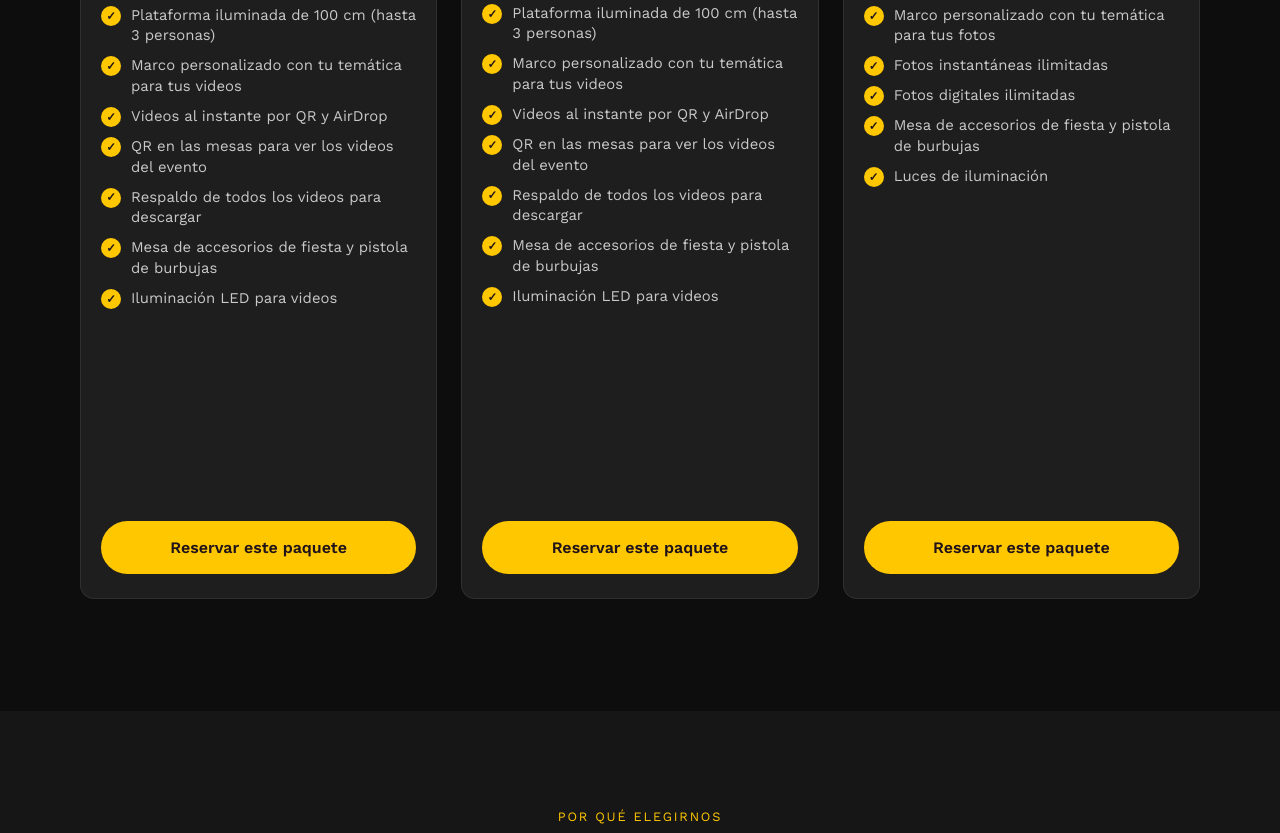
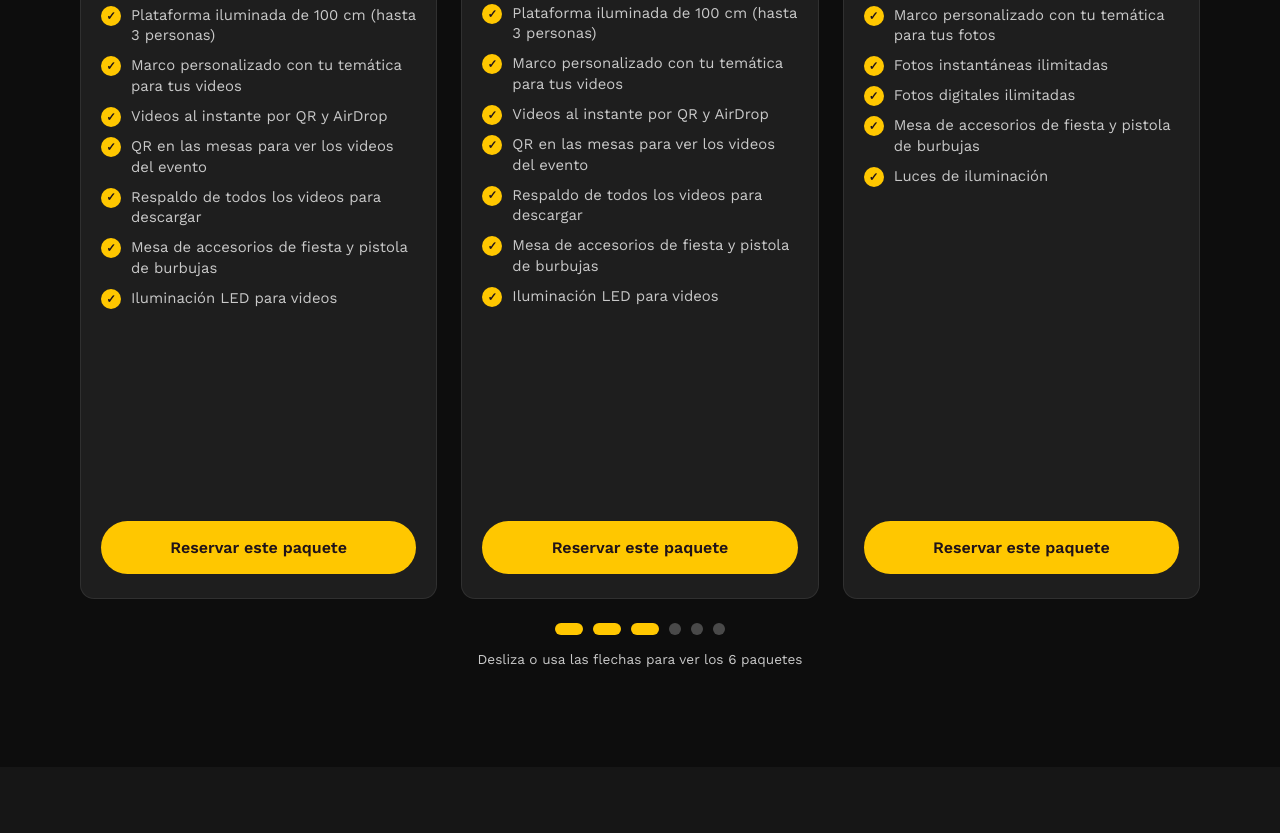
Before and after one commit to produccionesmyk/produccionesmyk.github.io, a plain HTML site: page index.html in a window 1280 px wide. Shown: the part 1818-2651 px from the top of the page. Drawn offline with nearby package versions, Linux system fonts and the light colour scheme.

Commit message:
Carrusel de 6 paquetes con indicadores

```diff
--- a/index.html
+++ b/index.html
@@ -19,7 +19,7 @@
   <link href="https://fonts.googleapis.com/css2?family=Fraunces:opsz,wght@9..144,400;9..144,600;9..144,700&family=Work+Sans:wght@400;500;600&display=swap" rel="stylesheet">
 
   <!-- Nuestro archivo de estilos -->
-  <link rel="stylesheet" href="style.css?v=20261017">  <!-- Cloudflare Web Analytics -->
+  <link rel="stylesheet" href="style.css?v=20261018">  <!-- Cloudflare Web Analytics -->
   <script type='module' src='https://static.cloudflareinsights.com/beacon.min.js' data-cf-beacon='{"token": "580ab2401219431e8d351046eb8cf425"}'></script>
   <!-- End Cloudflare Web Analytics -->
 </head>
@@ -96,7 +96,7 @@
       <article class="paquete">
 
         <h3 class="paquete__cat">Fotomatón 360°</h3>
-        <div class="paquete__foto"><img src="assets/equipos/fotomaton-360.jpg" alt="Fotomatón 360° de Producciones M&amp;K con plataforma iluminada y aro de luz" width="900" height="1213" loading="lazy"></div>
+        <div class="paquete__foto"><img src="fotomaton-360.jpg" alt="Fotomatón 360° de Producciones M&amp;K con plataforma iluminada y aro de luz" width="900" height="1213" loading="lazy"></div>
         <div class="paquete__head paquete__head--oscuro">
           <div>
             <span class="paquete__label">Paquete</span>
@@ -122,7 +122,7 @@
       <article class="paquete">
 
         <h3 class="paquete__cat">Fotomatón 360°</h3>
-        <div class="paquete__foto"><img src="assets/equipos/fotomaton-360.jpg" alt="Fotomatón 360° de Producciones M&amp;K con plataforma iluminada y aro de luz" width="900" height="1213" loading="lazy"></div>
+        <div class="paquete__foto"><img src="fotomaton-360.jpg" alt="Fotomatón 360° de Producciones M&amp;K con plataforma iluminada y aro de luz" width="900" height="1213" loading="lazy"></div>
         <div class="paquete__head">
           <div>
             <span class="paquete__label">Paquete</span>
@@ -148,7 +148,7 @@
       <article class="paquete">
 
         <h3 class="paquete__cat">Fotomatón Espejo</h3>
-        <div class="paquete__foto paquete__foto--espejo"><img src="assets/equipos/fotomaton-espejo.jpg" alt="Fotomatón espejo de Producciones M&amp;K con marco de luces y mesa de accesorios" width="900" height="1273" loading="lazy"></div>
+        <div class="paquete__foto paquete__foto--espejo"><img src="fotomaton-espejo.jpg" alt="Fotomatón espejo de Producciones M&amp;K con marco de luces y mesa de accesorios" width="900" height="1273" loading="lazy"></div>
         <div class="paquete__head paquete__head--oscuro">
           <div>
             <span class="paquete__label">Paquete</span>
@@ -172,7 +172,7 @@
       <article class="paquete">
 
         <h3 class="paquete__cat">Fotomatón Espejo</h3>
-        <div class="paquete__foto paquete__foto--espejo"><img src="assets/equipos/fotomaton-espejo.jpg" alt="Fotomatón espejo de Producciones M&amp;K con marco de luces y mesa de accesorios" width="900" height="1273" loading="lazy"></div>
+        <div class="paquete__foto paquete__foto--espejo"><img src="fotomaton-espejo.jpg" alt="Fotomatón espejo de Producciones M&amp;K con marco de luces y mesa de accesorios" width="900" height="1273" loading="lazy"></div>
         <div class="paquete__head">
           <div>
             <span class="paquete__label">Paquete</span>
@@ -196,7 +196,7 @@
       <article class="paquete paquete--combo">
         <span class="paquete__badge">Más popular</span>
         <h3 class="paquete__cat">Fotomatón 360° + Espejo</h3>
-        <div class="paquete__foto paquete__foto--duo"><img src="assets/equipos/fotomaton-espejo.jpg" alt="Fotomatón espejo de Producciones M&amp;K con marco de luces y mesa de accesorios" width="900" height="1273" loading="lazy"><img src="assets/equipos/fotomaton-360.jpg" alt="Fotomatón 360° de Producciones M&amp;K con plataforma iluminada y aro de luz" width="900" height="1213" loading="lazy"></div>
+        <div class="paquete__foto paquete__foto--duo"><img src="fotomaton-espejo.jpg" alt="Fotomatón espejo de Producciones M&amp;K con marco de luces y mesa de accesorios" width="900" height="1273" loading="lazy"><img src="fotomaton-360.jpg" alt="Fotomatón 360° de Producciones M&amp;K con plataforma iluminada y aro de luz" width="900" height="1213" loading="lazy"></div>
         <div class="paquete__head paquete__head--oscuro">
           <div>
             <span class="paquete__label">Paquete</span>
@@ -226,7 +226,7 @@
       <article class="paquete paquete--combo">
         <span class="paquete__badge">Más popular</span>
         <h3 class="paquete__cat">Fotomatón 360° + Espejo</h3>
-        <div class="paquete__foto paquete__foto--duo"><img src="assets/equipos/fotomaton-espejo.jpg" alt="Fotomatón espejo de Producciones M&amp;K con marco de luces y mesa de accesorios" width="900" height="1273" loading="lazy"><img src="assets/equipos/fotomaton-360.jpg" alt="Fotomatón 360° de Producciones M&amp;K con plataforma iluminada y aro de luz" width="900" height="1213" loading="lazy"></div>
+        <div class="paquete__foto paquete__foto--duo"><img src="fotomaton-espejo.jpg" alt="Fotomatón espejo de Producciones M&amp;K con marco de luces y mesa de accesorios" width="900" height="1273" loading="lazy"><img src="fotomaton-360.jpg" alt="Fotomatón 360° de Producciones M&amp;K con plataforma iluminada y aro de luz" width="900" height="1213" loading="lazy"></div>
         <div class="paquete__head">
           <div>
             <span class="paquete__label">Paquete</span>
@@ -256,6 +256,10 @@
 
       <button type="button" class="paquetes__arrow paquetes__arrow--next" id="pkNext" aria-label="Paquetes siguientes">&#8250;</button>
     </div>
+
+    <!-- Puntos indicadores: uno por paquete (se generan en script.js) -->
+    <div class="paquetes__dots" id="pkDots" aria-label="Ir a un paquete"></div>
+    <p class="paquetes__hint">Desliza o usa las flechas para ver los 6 paquetes</p>
   </section>
 
   <!-- ============ CONFIANZA / POR QUÉ NOSOTROS ============ -->
@@ -375,6 +379,6 @@
   </div>
 
   <!-- Nuestro archivo de interactividad (menú móvil, carrusel y visor de fotos) -->
-  <script src="script.js?v=20261017"></script>
+  <script src="script.js?v=20261018"></script>
 </body>
 </html>
--- a/script.js
+++ b/script.js
@@ -104,7 +104,33 @@ if (pkTrack && pkPrev && pkNext) {
 
   pkPrev.addEventListener('click', () => pkTrack.scrollBy({ left: -stepSize(), behavior: 'smooth' }));
   pkNext.addEventListener('click', () => pkTrack.scrollBy({ left: stepSize(), behavior: 'smooth' }));
-  pkTrack.addEventListener('scroll', updateArrows, { passive: true });
-  window.addEventListener('resize', updateArrows);
-  updateArrows();
+  // Puntos indicadores: uno por paquete; se iluminan los que se ven en pantalla
+  const pkDots = document.getElementById('pkDots');
+  const cards = Array.from(pkTrack.querySelectorAll('.paquete'));
+  const dots = cards.map((card, i) => {
+    const dot = document.createElement('button');
+    dot.type = 'button';
+    dot.className = 'paquetes__dot';
+    dot.setAttribute('aria-label', 'Ver paquete ' + (i + 1) + ': ' + card.querySelector('.paquete__nombre').textContent);
+    dot.addEventListener('click', () => {
+      const delta = card.getBoundingClientRect().left - pkTrack.getBoundingClientRect().left;
+      pkTrack.scrollTo({ left: pkTrack.scrollLeft + delta, behavior: 'smooth' });
+    });
+    pkDots.appendChild(dot);
+    return dot;
+  });
+
+  const updateDots = () => {
+    const t = pkTrack.getBoundingClientRect();
+    cards.forEach((card, i) => {
+      const r = card.getBoundingClientRect();
+      const visible = Math.min(r.right, t.right) - Math.max(r.left, t.left);
+      dots[i].classList.toggle('is-visible', visible > r.width * 0.5);
+    });
+  };
+
+  const refresh = () => { updateArrows(); updateDots(); };
+  pkTrack.addEventListener('scroll', refresh, { passive: true });
+  window.addEventListener('resize', refresh);
+  refresh();
 }
--- a/style.css
+++ b/style.css
@@ -238,6 +238,23 @@ section { padding: 96px 24px; }
 .paquetes__arrow:disabled { opacity: 0.25; cursor: default; }
 .paquetes__arrow--prev { left: 6px; }
 .paquetes__arrow--next { right: 6px; }
+
+/* Puntos indicadores del carrusel */
+.paquetes__dots { display: flex; justify-content: center; gap: 10px; margin-top: 8px; flex-wrap: wrap; }
+.paquetes__dot {
+  width: 12px;
+  height: 12px;
+  padding: 0;
+  border-radius: 100px;
+  border: none;
+  background: rgba(255,255,255,0.25);
+  cursor: pointer;
+  transition: background 0.2s ease, width 0.2s ease;
+}
+.paquetes__dot:hover { background: rgba(255,255,255,0.5); }
+.paquetes__dot.is-visible { background: var(--color-gold); width: 28px; }
+.paquetes__dot:focus-visible { outline: 2px solid var(--color-gold); outline-offset: 3px; }
+.paquetes__hint { text-align: center; color: var(--color-text-muted); font-size: 0.85rem; margin-top: 14px; }
 
 /* Tarjeta de paquete */
 .paquete {
```
